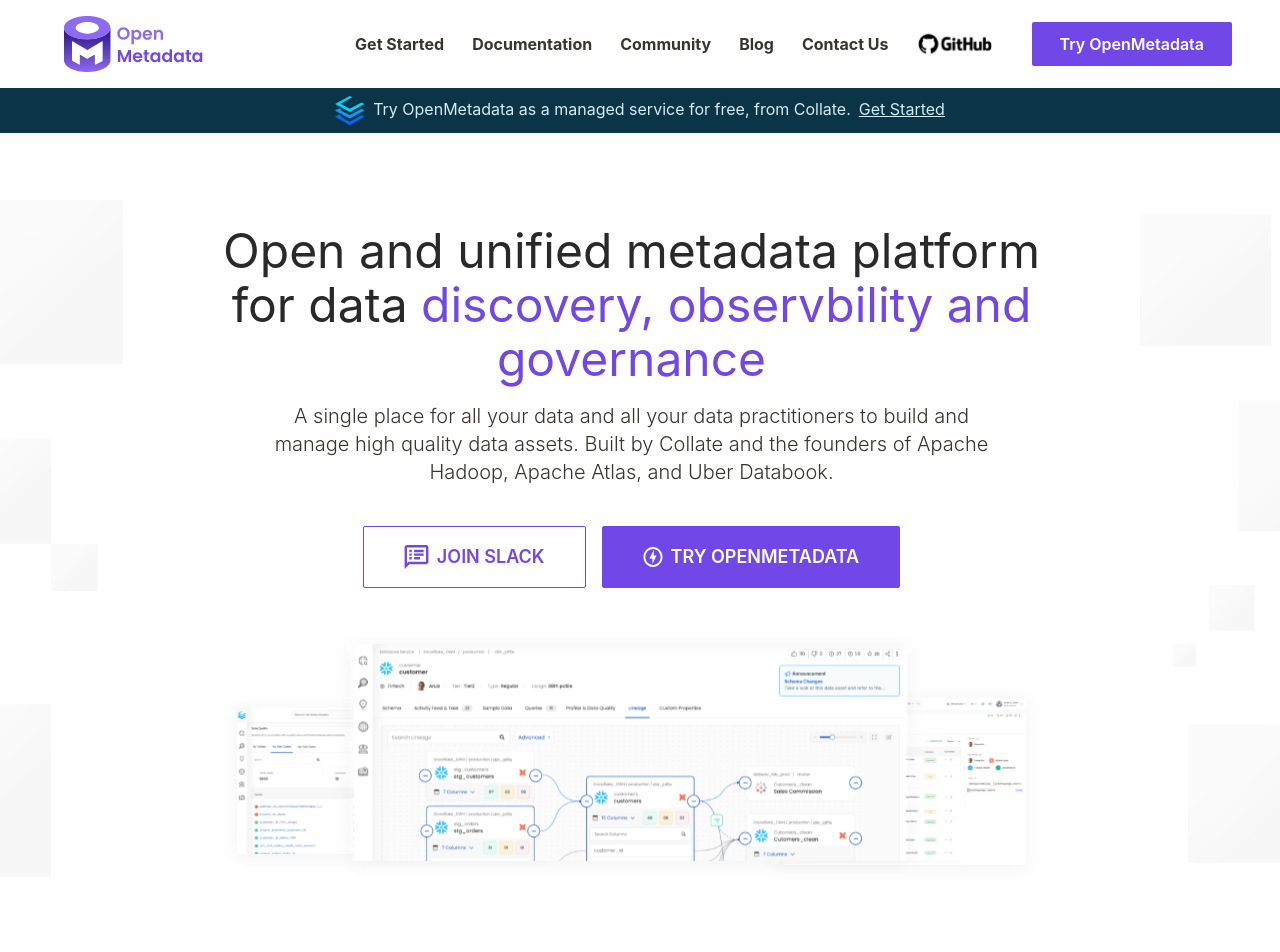
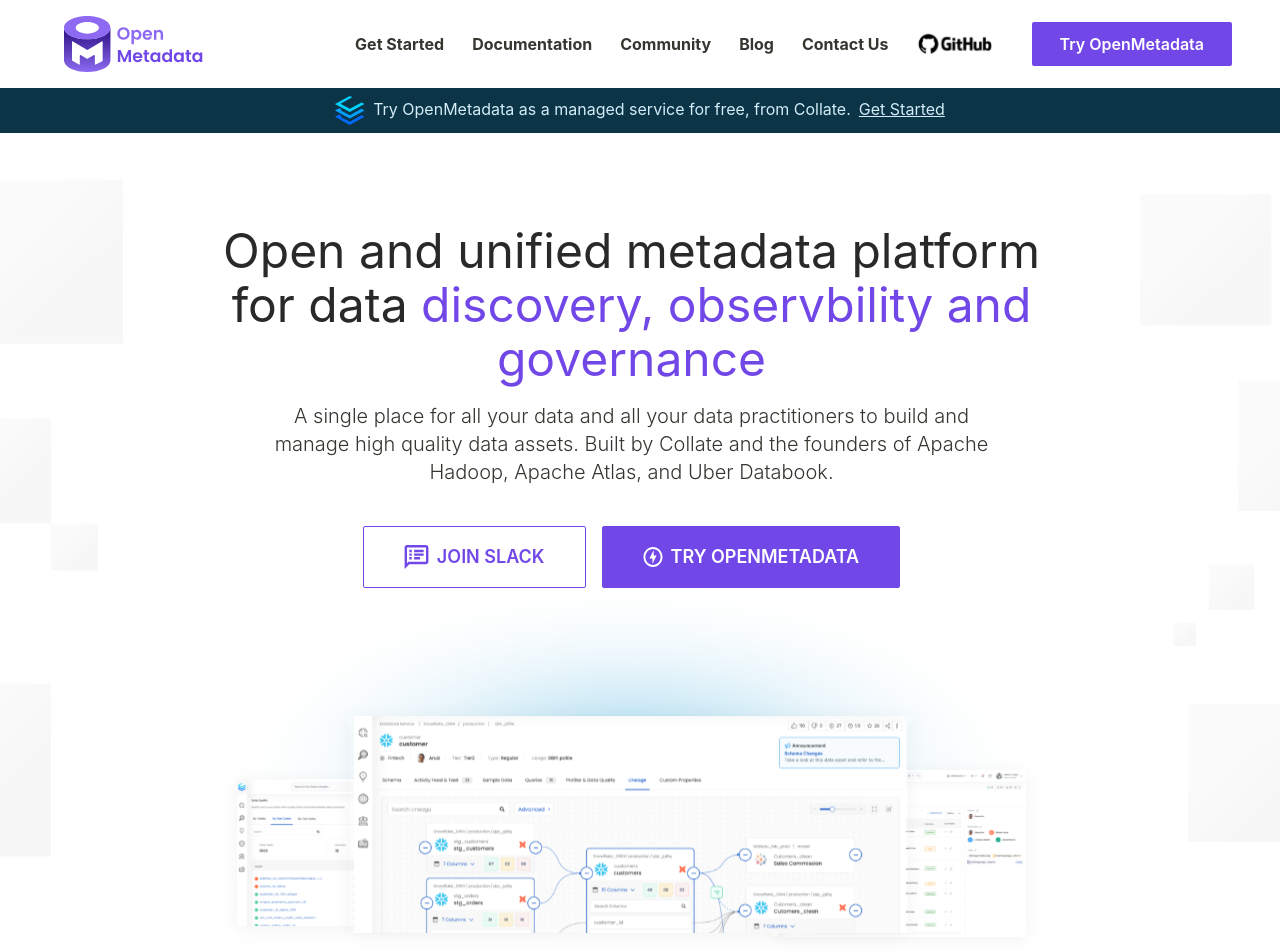
Before and after one commit to open-metadata/openmetadata-site, a Next.js app: page /development in a window 1280 px wide. Shown: the top 952 px of the page. Built offline with nearby package versions, Linux system fonts and the light colour scheme.

Commit message:
add image shdaow

```diff
--- a/src/components/Header/Header.tsx
+++ b/src/components/Header/Header.tsx
@@ -33,7 +33,7 @@
           </p>
           <div
             data-aos="fade-up"
-            className="flex flex-col sm:flex-row justify-center gap-3 items-center my-5"
+            className="flex flex-col sm:flex-row justify-center gap-3 items-center mt-5"
           >
             <Link
               className="uppercase flex items-center gap-2 text-[#7147E8] font-semibold border-[1px] border-[#7147E8] px-10 py-3 rounded-sm hover:no-underline hover:rounded-md sm:text-lg"
@@ -63,15 +63,24 @@
               Try Openmetadata
             </Link>
           </div>
+          <div className="relative hidden md:block">
+            <Image
+              src="/assets/header/shadow.svg"
+              alt="shadow-svg"
+              width={1300}
+              height={900}
+            />
+            <div className="absolute top-28">
               <Image
                 data-aos="zoom-in"
-            className="hidden md:block"
-            height={800}
-            width={1200}
+                height={500}
+                width={1000}
                 src="/assets/header/header.svg"
                 alt="header-svg"
                 loading="lazy"
               />
+            </div>
+          </div>
         </div>
         <Image
           className="hidden lg:block"
```
Also changed, not shown: public/assets/header/shadow.svg (added). Lines whose indentation alone changed are shown as unchanged.
